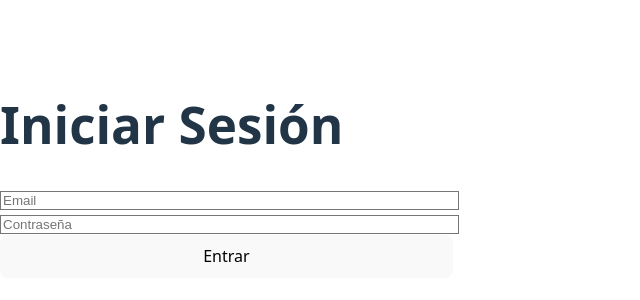
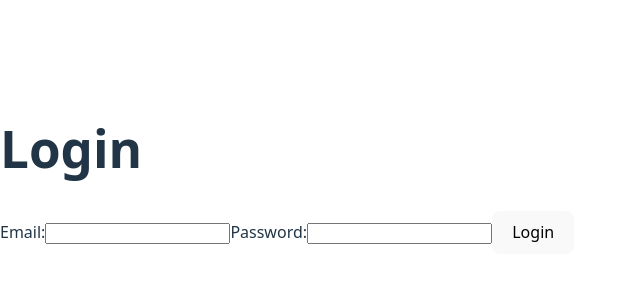
Before and after one commit to JosielOliveira/Gestor-de-Reservas-PF, a React (Vite) app in the folder frontend/: page /login in a window 1280 px wide. Shown: the part 230-530 px from the top of the page, without its empty margins (0-640 px from the left). Built offline with nearby package versions, Linux system fonts and the light colour scheme.

Commit message:
Dashboard y login

```diff
--- a/frontend/src/pages/Dashboard.js
+++ b/frontend/src/pages/Dashboard.js
@@ -1,26 +1,37 @@
-import { useEffect, useState } from "react";
-import axios from "axios";
+import React, { useEffect, useState } from 'react';
+import axios from 'axios';
 
 function Dashboard() {
-  const [reservas, setReservas] = useState([]);
+    const [reservas, setReservas] = useState([]);  // Estado para almacenar las reservas
 
     useEffect(() => {
-    const token = localStorage.getItem("token");
-    axios.get("http://localhost:3009/reservas", { headers: { Authorization: `Bearer ${token}` } })
-      .then(response => setReservas(response.data))
-      .catch(error => console.error("Error obteniendo reservas:", error));
-  }, []);
+        // Función para cargar las reservas desde el backend
+        const fetchReservas = async () => {
+            try {
+                const response = await axios.get('http://localhost:3009/reservas');  // Ajusta la URL según tu configuración
+                setReservas(response.data);  // Almacenar las reservas en el estado
+            } catch (error) {
+                console.error('Error al cargar las reservas:', error);
+            }
+        };
+
+        fetchReservas();  // Llamar a la función al montar el componente
+    }, []);  // El array vacío asegura que el efecto solo se ejecute una vez al montar
 
     return (
-    <div className="p-6">
-      <h1 className="text-2xl font-bold mb-4">Mis Reservas</h1>
-      <ul className="space-y-2">
-        {reservas.map((reserva) => (
-          <li key={reserva._id} className="p-4 bg-gray-100 rounded">
+        <div>
+            <h1>Dashboard - Lista de Reservas</h1>
+            {reservas.length > 0 ? (
+                <ul>
+                    {reservas.map(reserva => (
+                        <li key={reserva.id}>
                             {reserva.nombre} - {reserva.fecha}
                         </li>
                     ))}
                 </ul>
+            ) : (
+                <p>No hay reservas disponibles.</p>
+            )}
         </div>
     );
 }
--- a/frontend/src/pages/Login.js
+++ b/frontend/src/pages/Login.js
@@ -1,29 +1,53 @@
-import { useState } from "react";
-import axios from "axios";
+import React, { useState } from 'react';
+import axios from 'axios';
 
 function Login() {
-  const [email, setEmail] = useState("");
-  const [password, setPassword] = useState("");
+    const [email, setEmail] = useState('');
+    const [password, setPassword] = useState('');
+    const [error, setError] = useState('');
 
-  const handleSubmit = async (e) => {
-    e.preventDefault();
+    const handleLogin = async (e) => {
+        e.preventDefault();  // Prevenir el comportamiento por defecto del formulario
         try {
-      const { data } = await axios.post("http://localhost:3009/login", { email, password });
-      localStorage.setItem("token", data.token);
-      alert("Login exitoso");
-    } catch (error) {
-      console.error("Error al iniciar sesión:", error);
+            const response = await axios.post('http://localhost:3009/login', {
+                email: email,
+                password: password
+            });
+            localStorage.setItem('token', response.data.token);  // Guardar el token en localStorage
+            console.log('Login exitoso');
+            // Redirigir al usuario al Dashboard o manejar la navegación aquí
+        } catch (err) {
+            if (err.response) {
+                // El servidor respondió con un estado fuera del rango 2xx
+                console.error("Error en la respuesta del servidor:", err.response.status);
+                setError(err.response.data.message);
+            } else if (err.request) {
+                // La petición fue hecha pero no se recibió respuesta
+                console.error("No response from server");
+                setError("No se pudo conectar al servidor.");
+            } else {
+                // Algo más causó un error
+                console.error("Login error", err.message);
+                setError(err.message);
+            }
         }
     };
 
     return (
-    <div className="flex justify-center items-center h-screen">
-      <form onSubmit={handleSubmit} className="bg-white p-6 rounded shadow-md">
-        <h1 className="text-2xl mb-4">Iniciar Sesión</h1>
-        <input className="border p-2 w-full mb-2" type="email" placeholder="Email" value={email} onChange={(e) => setEmail(e.target.value)} />
-        <input className="border p-2 w-full mb-2" type="password" placeholder="Contraseña" value={password} onChange={(e) => setPassword(e.target.value)} />
-        <button className="bg-blue-500 text-white p-2 w-full rounded">Entrar</button>
+        <div>
+            <h1>Login</h1>
+            <form onSubmit={handleLogin}>
+                <label>
+                    Email:
+                    <input type="email" value={email} onChange={e => setEmail(e.target.value)} required />
+                </label>
+                <label>
+                    Password:
+                    <input type="password" value={password} onChange={e => setPassword(e.target.value)} required />
+                </label>
+                <button type="submit">Login</button>
             </form>
+            {error && <p>{error}</p>}
         </div>
     );
 }
```
Lines whose indentation alone changed are shown as unchanged.
